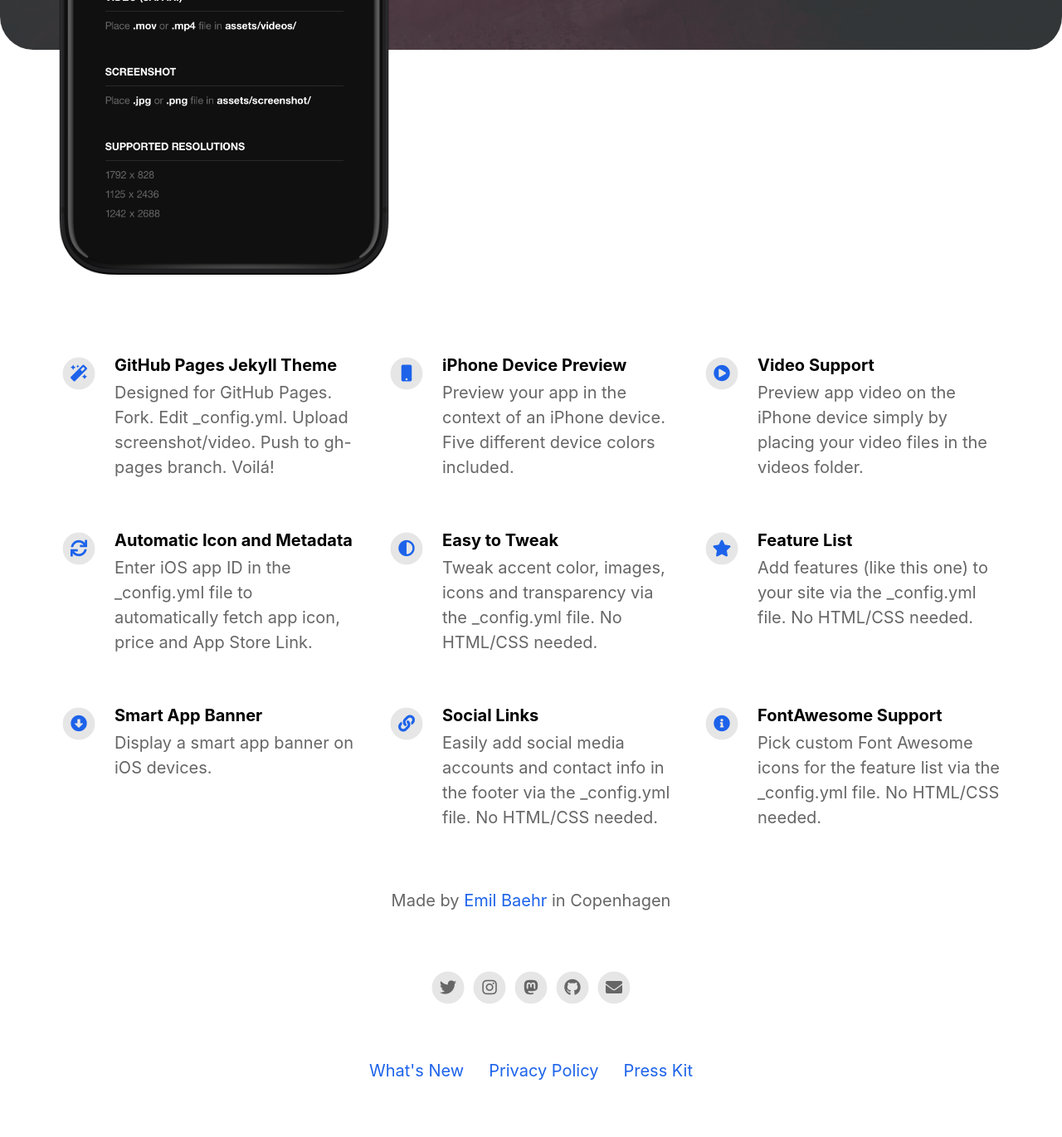
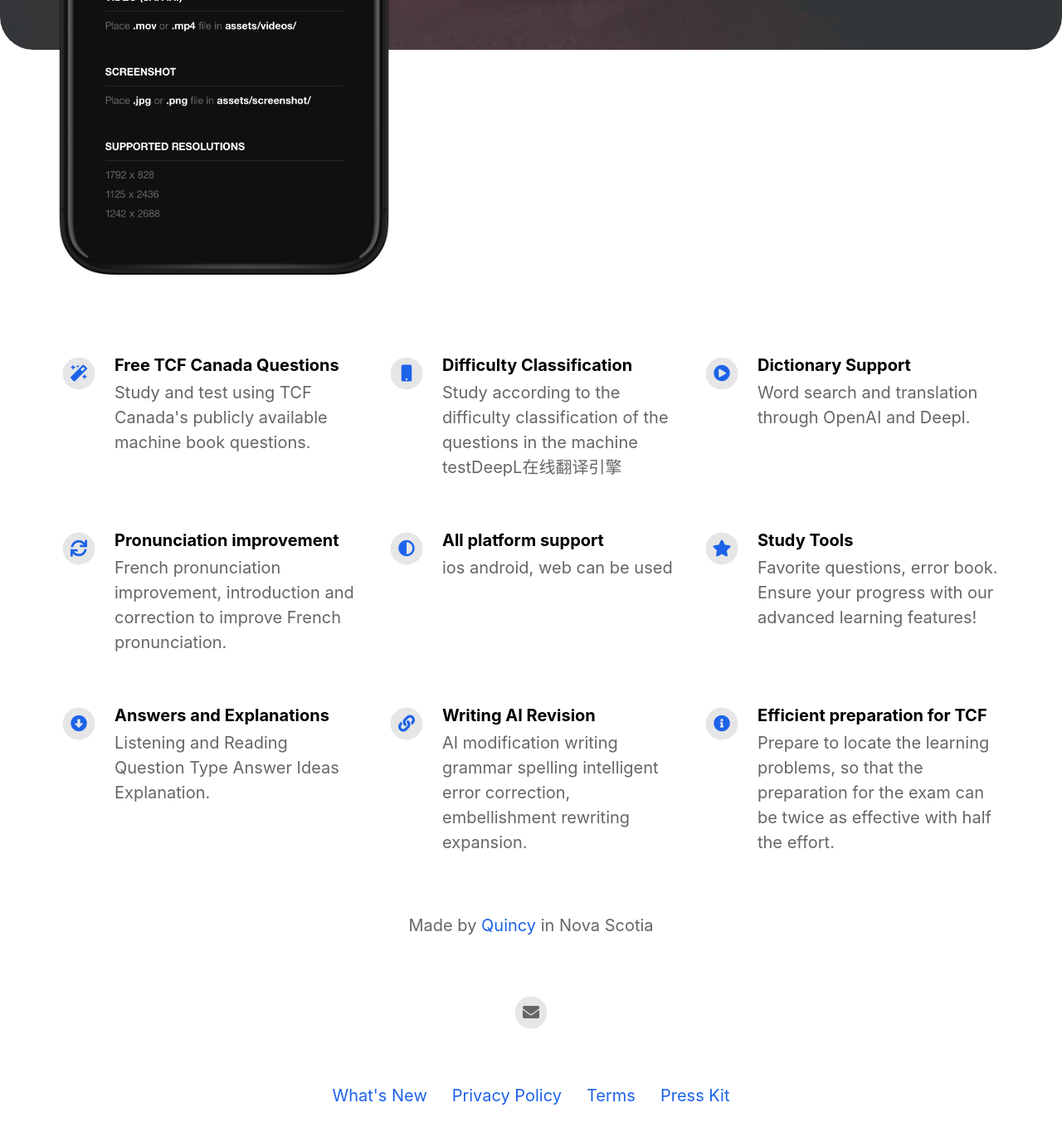
Before and after one commit to Quincy515/free-tcf-landing-page, a Jekyll site: the page built from index.html, in a window 1280 px wide and 1400 px high, scrolled down 654 px. Shown: the top 1370 px of the window at 83% size. Built offline with Jekyll 4.4.1, drawn with Linux system fonts in a browser that asks for light colours; nearby versions of some CDN libraries; some of the changed text lies outside the part shown.

```diff
--- a/_config.yml
+++ b/_config.yml
@@ -2,76 +2,76 @@
 page_title                                :                                           # Automatically populates with app name if not set and if iOS app ID is set. Otherwise enter manually.
 
 # App Info
-ios_app_id                                : 1234793120                                # Required. Enter iOS app ID to automatically populate name, price and icons (e.g. 718043190).
-ios_app_country                           : us                                        # Required outside USA. Enter 2 letter country code as in https://en.wikipedia.org/wiki/ISO_3166-1_alpha-2
+ios_app_id                                : 6747463796                                # Required. Enter iOS app ID to automatically populate name, price and icons (e.g. 718043190).
+ios_app_country                           : ca                                        # Required outside USA. Enter 2 letter country code as in https://en.wikipedia.org/wiki/ISO_3166-1_alpha-2
 
 appstore_link                             :                                           # Automatically populates if not set and if iOS app ID is set. Otherwise enter manually.
 playstore_link                            :                                           # Enter Google Play Store URL.
-presskit_download_link                    : https://emilbaehr.com                                          # Enter a link to downloadable file or (e.g. public Dropbox link to a .zip file).
+presskit_download_link                    : https://freetcf.com                       # Enter a link to downloadable file or (e.g. public Dropbox link to a .zip file).
                                                                                       # Or upload your press kit file to assets and set path accordingly (e.g. "assets/your_press_kit.zip").
 
-app_icon                                  : # assets/appicon.png                      # Automatically populates if not set and if iOS app ID is set.  Otherwise enter path to icon file manually.
+app_icon                                  : #assets/app-icon.png                      # Automatically populates if not set and if iOS app ID is set.  Otherwise enter path to icon file manually.
 app_name                                  :                                           # Automatically populates if not set and if iOS app ID is set.  Otherwise enter manually.
 app_price                                 :                                           # Automatically populates if not set and if iOS app ID is set.  Otherwise enter manually.
-app_description                           : Write a short tagline for your app.
+app_description                           : Study and test using TCF Canada's publicly available machine book questions. Study the questions according to their difficulty level.
 
 enable_smart_app_banner                   : true                                      # Set to true to show a smart app banner at top of page on mobile devices.
 
 
 
 # Information About Yourself
-your_name                                 : Emil Baehr
-your_link                                 : https://emilbaehr.com
-your_city                                 : Copenhagen
-email_address                             : emil.baehr@gmail.com
+your_name                                 : Quincy
+your_link                                 : https://freetcf.com
+your_city                                 : Nova Scotia
+email_address                             : hi@freetcf.com
 linkedin_username                         :
 linkedin_company                          :
 facebook_username                         :
-instagram_username                        : ebaehr
-twitter_username                          : ebaehr
-github_username                           : emilbaehr
+instagram_username                        :
+twitter_username                          :
+github_username                           :
 youtube_username                          :
-mastodon_link                             : https://mastodon.social/@ebaehr
+mastodon_link                             :
 
 
 
 # Feature List                            Edit, add or remove features to be presented.
 features                                  :
 
-  - title                                 : GitHub Pages Jekyll Theme
-    description                           : Designed for GitHub Pages. Fork. Edit _config.yml. Upload screenshot/video. Push to gh-pages branch. Voilá!
+  - title                                 : Free TCF Canada Questions
+    description                           : Study and test using TCF Canada's publicly available machine book questions.
     fontawesome_icon_name                 : magic
 
-  - title                                 : iPhone Device Preview
-    description                           : Preview your app in the context of an iPhone device. Five different device colors included.
+  - title                                 : Difficulty Classification
+    description                           : Study according to the difficulty classification of the questions in the machine testDeepL在线翻译引擎
     fontawesome_icon_name                 : mobile
 
-  - title                                 : Video Support
-    description                           : Preview app video on the iPhone device simply by placing your video files in the videos folder.
+  - title                                 : Dictionary Support
+    description                           : Word search and translation through OpenAI and Deepl.
     fontawesome_icon_name                 : play-circle
 
-  - title                                 : Automatic Icon and Metadata
-    description                           : Enter iOS app ID in the _config.yml file to automatically fetch app icon, price and App Store Link.
+  - title                                 : Pronunciation improvement
+    description                           : French pronunciation improvement, introduction and correction to improve French pronunciation.
     fontawesome_icon_name                 : sync
 
-  - title                                 : Easy to Tweak
-    description                           : Tweak accent color, images, icons and transparency via the _config.yml file. No HTML/CSS needed.
+  - title                                 : All platform support
+    description                           : ios android, web can be used
     fontawesome_icon_name                 : adjust
 
-  - title                                 : Feature List
-    description                           : Add features (like this one) to your site via the _config.yml file. No HTML/CSS needed.
+  - title                                 : Study Tools
+    description                           : Favorite questions, error book. Ensure your progress with our advanced learning features!
     fontawesome_icon_name                 : star
 
-  - title                                 : Smart App Banner
-    description                           : Display a smart app banner on iOS devices.
+  - title                                 : Answers and Explanations
+    description                           : Listening and Reading Question Type Answer Ideas Explanation.
     fontawesome_icon_name                 : arrow-alt-circle-down
 
-  - title                                 : Social Links
-    description                           : Easily add social media accounts and contact info in the footer via the _config.yml file. No HTML/CSS needed.
+  - title                                 : Writing AI Revision
+    description                           : AI modification writing grammar spelling intelligent error correction, embellishment rewriting expansion.
     fontawesome_icon_name                 : link
 
-  - title                                 : FontAwesome Support
-    description                           : Pick custom Font Awesome icons for the feature list via the _config.yml file. No HTML/CSS needed.
+  - title                                 : Efficient preparation for TCF
+    description                           : Prepare to locate the learning problems, so that the preparation for the exam can be twice as effective with half the effort.
     fontawesome_icon_name                 : info-circle
 
   - title                                 : # New Feature Title
--- a/_includes/head.html
+++ b/_includes/head.html
@@ -16,4 +16,5 @@
 
 	<link rel="stylesheet" href="https://use.fontawesome.com/releases/v5.6.3/css/all.css" integrity="sha384-UHRtZLI+pbxtHCWp1t77Bi1L4ZtiqrqD80Kn4Z8NTSRyMA2Fd33n5dQ8lWUE00s/" crossorigin="anonymous">
 	<link rel="stylesheet" href="{{ '/main.css' | relative_url }}">
+	<script defer data-domain="freetcf.com" src="https://plausible.io/js/script.js"></script>
 </head>
```
Also changed, not shown: _pages/privacy.md (added, +182 -0 lines), _pages/privacypolicy.md (deleted, +0 -60 lines), _pages/terms.md (added, +94 -0 lines), assets/appicon.png (added).
